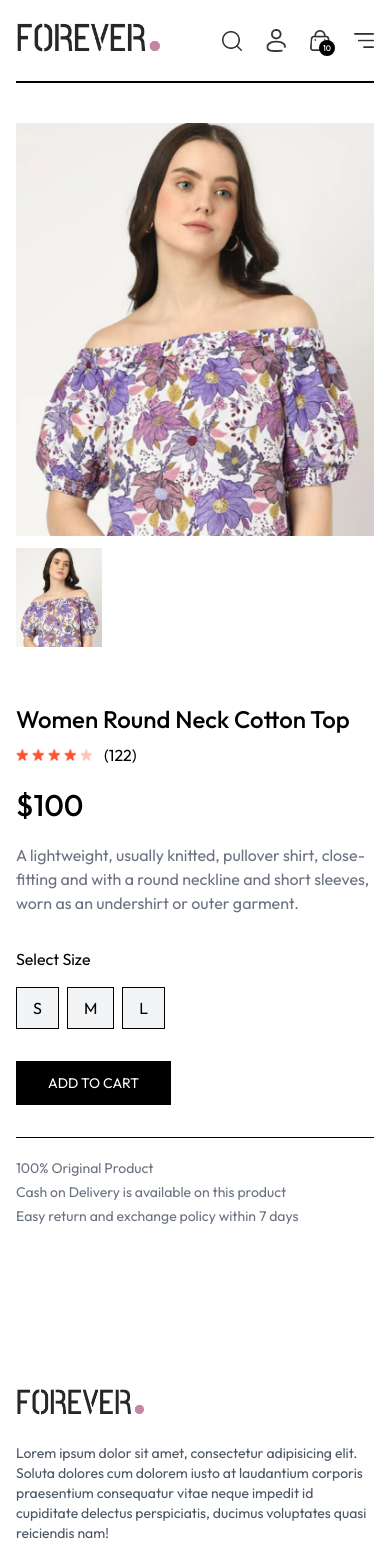
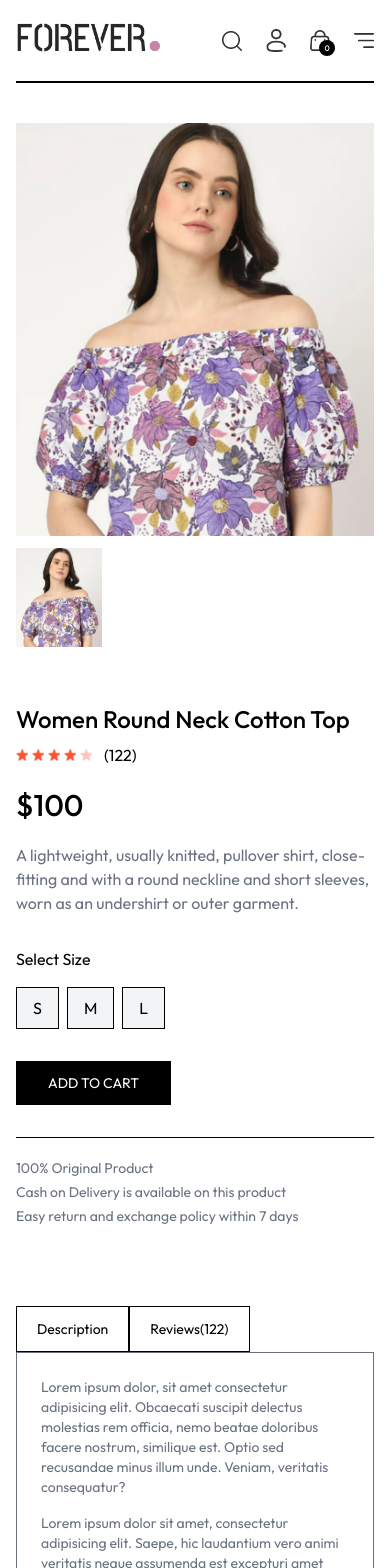
Before and after one commit to HACKER-SOHAM/EcommerceApplication, a React (Vite) app in the folder frontend/: page /product/aaaaa in a window 390 px wide. Shown: the top 1568 px of the page. Built offline with nearby package versions, Linux system fonts and the light colour scheme.

Commit message:
product and cart

```diff
--- a/frontend/src/App.jsx
+++ b/frontend/src/App.jsx
@@ -12,10 +12,15 @@
 import NavBar from './components/navBar'
 import Footer from './components/Footer'
 import SearchBar from './components/SearchBar'
+import { ToastContainer, toast } from 'react-toastify';
+import 'react-toastify/dist/ReactToastify.css';
+
+
 
 const App = () => {
   return (
     <div className='px-4 sm:px-[5vw] md:px-[7vw] lg:px-[9vw]'>
+      <ToastContainer/>
       <NavBar/>
       <SearchBar/>
       <Routes>
--- /dev/null
+++ b/frontend/src/components/RelatedProducts.jsx
@@ -0,0 +1,37 @@
+import React, { useContext, useState } from 'react'
+import { ShopContext } from '../context/ShopContext'
+import { useEffect } from 'react'
+import Title from './Title'
+import ProductItem from './ProductItem'
+
+const RelatedProducts = ({category,subCategory}) => {
+   const {products}=useContext(ShopContext)
+   const [related,setRelated]=useState([])
+   useEffect(()=>{
+    if(products.length>0){
+      let productsCopy=products.slice()
+
+      productsCopy=productsCopy.filter((item)=>category===item.category);
+      productsCopy=productsCopy.filter((item)=>subCategory===item.subCategory);
+
+      setRelated(productsCopy.slice(0,5))
+    }
+
+   },[products])
+  return (
+    <div className='my-24'>
+      <div className='text-center text-3xl py-2'>
+        <Title text1={'RELATED'} text2={'PRODUCTS'}/>
+      </div>
+      <div className='grid grid-cols-2 sm:grid-cols-3 md:grid-cols-4 lg:grid-cols-5 gap-4 gap-y-6'>
+        {
+          related.map((item,index)=>(
+            <ProductItem key={index} id={item._id} name={item.name} price={item.price} image={item.image}/>
+          ))
+        }
+      </div>
+    </div>
+  )
+}
+
+export default RelatedProducts
--- a/frontend/src/components/navBar.jsx
+++ b/frontend/src/components/navBar.jsx
@@ -6,7 +6,7 @@
 
 
 const NavBar = () => {
-  const {setShowSearch}=useContext(ShopContext);
+  const {setShowSearch,getCartCount}=useContext(ShopContext);
   const [visible,setVisible]=useState(false);
 
 
@@ -45,7 +45,7 @@
            </div>
            <Link to='/cart' className='relative'>
             <img src={assets.cart_icon} className='w-5 min-w-5 cursor-pointer' alt=""/>
-        <p className='absolute right-[-5px] bottom-[-5px] w-4 text-center leading-4 bg-black text-white aspect-square rounded-full text-[8px]'>10</p>
+        <p className='absolute right-[-5px] bottom-[-5px] w-4 text-center leading-4 bg-black text-white aspect-square rounded-full text-[8px]'>{getCartCount()}</p>
         </Link>
         <img onClick={()=>setVisible(true)} src={assets.menu_icon} className='w-5 cursor-pointer sm:hidden' alt=""/>
         </div>
--- a/frontend/src/context/ShopContext.jsx
+++ b/frontend/src/context/ShopContext.jsx
@@ -1,6 +1,7 @@
-import { createContext } from "react";
+import { createContext, useEffect } from "react";
 import { useState } from "react";
 import { products } from "../assets/assets/frontend_assets/assets.js";
+import { toast } from "react-toastify";
 
 console.log('ShopContext - Products imported:', products);
 console.log('ShopContext - Products length:', products?.length);
@@ -12,6 +13,46 @@
   const delivery_fee=10;
   const [search,setSearch]=useState('');
   const [showSearch,setShowSearch]=useState(false);
+  const [cartItems,setCartItems]=useState({});
+
+  const addToCart=async(itemId,size)=>{
+    if(!size){
+      toast.error('Please select a size');
+      return;
+    }
+    let cartData=structuredClone(cartItems);
+    if(cartData[itemId]){
+      if(cartData[itemId][size]){
+        cartData[itemId][size]++;
+      }
+      else{
+        cartData[itemId][size]=1;
+      }
+
+  }
+  else{
+    cartData[itemId]={};
+    cartData[itemId][size]=1;
+  }
+  setCartItems(cartData);
+
+}
+const getCartCount=()=>{
+  let totalCount=0;
+  for(const item in cartItems){
+    for( const size in cartItems[item]){
+      try{
+        if(cartItems[item][size]>0){
+          totalCount+=cartItems[item][size];
+        }
+      }
+      catch(error){
+        console.log(error);
+      }
+    }
+  }
+    return totalCount;
+}
 
   const value={
     currency,
@@ -21,6 +62,10 @@
     setSearch,
     showSearch,
     setShowSearch,
+    cartItems,
+    setCartItems,
+    addToCart,
+    getCartCount,
   }
 
   console.log('ShopContext - Value being provided:', value);
--- a/frontend/src/pages/Cart.jsx
+++ b/frontend/src/pages/Cart.jsx
@@ -1,8 +1,55 @@
-import React from 'react'
+import React, { useContext } from 'react'
+import { ShopContext } from '../context/ShopContext'
+import { useState } from 'react'
+import { useEffect } from 'react'
+import Title from '../components/Title'
+import { Link } from 'react-router-dom'
 
 const Cart = () => {
+  const {products,currency,cartItems}=useContext(ShopContext);
+  const [cartData,setCartData]=useState([]);
+
+  useEffect(()=>{
+    const tempData=[];
+    for(const items in cartItems){
+      for(const item in cartItems[items]){
+         if(cartItems[items][item]>0){
+          tempData.push({
+            _id:items,
+            size:item,
+            quantity:cartItems[items][item],
+
+          })
+         }
+      }
+    }
+    setCartData(tempData);
+  },[cartItems])
   return (
-    <div>Cart</div>
+    <div className='border-t pt-14'>
+      <div className='text-2xl mb-3'>
+        <Title text1={'YOUR'} text2={'CART'}/>
+        </div>
+        <div>
+          {
+            cartData.map((item,index)=>{
+              const productData =products.find((product)=>product._id===item._id);
+              return(
+               <div key={index} className='py-4 border-t border-b text-gray-700 grid grid-cols-[4fr_0.5fr_0.5fr] sm:grid-cols-[4fr_2fr_0.5fr] items-center gap-4'>
+                  <div className='flex items-start gap-6'>
+                    <img src={productData.image[0]} alt="" className='w-16 sm:w-20'/>
+                    <div>
+                      <p className='text-xs sm:text-lg font-medium'>{productData.name}</p>
+                    </div>
+
+                  </div>
+               </div>
+              )
+            })
+          }
+        </div>
+
+    </div>
   )
 }
 
--- a/frontend/src/pages/product.jsx
+++ b/frontend/src/pages/product.jsx
@@ -3,13 +3,14 @@
 import { ShopContext } from '../context/ShopContext'
 import { useContext, useState, useEffect } from 'react'
 import { assets } from '../assets/assets/frontend_assets/assets'
+import RelatedProducts from '../components/RelatedProducts'
 const Product = () => {
 const {productId}=useParams();
-const {products,currency}=useContext(ShopContext);
+const {products,currency,addToCart}=useContext(ShopContext);
 const [productData,setProductData]=useState(false);
 const [image,setImage]=useState('');
 const [size,setSize]=useState('');
-
+const [related,setRelated]=useState([]);
 
 
 const fetchProductData=async()=>{
@@ -65,7 +66,7 @@
                 }
               </div>
             </div>
-            <button className='bg-black text-white px-8 py-3 text-sm active:bg-gray-700'>ADD TO CART</button>
+            <button onClick={()=>addToCart(productData._id,size)} className='bg-black text-white px-8 py-3 text-sm active:bg-gray-700'>ADD TO CART</button>
             <hr className='mt-8 sm:w-4/5' />
             <div className='text-sm text-gray-500 mt-5 flex flex-col gap-1'>
               <p>100% Original Product</p>
@@ -74,6 +75,20 @@
             </div>
             </div>
       </div>
+      {/* description */}
+      <div className='mt-20'>
+        <div className='flex'>
+          <p className='border px-5 py-3 text-sm'>Description</p>
+          <p className=' border px-5 py-3 text-sm'>Reviews(122)</p>
+        </div>
+        <div className='flex flex-col gap-4 border px-6 py-6 text-sm text-gray-500'>
+          <p>Lorem ipsum dolor, sit amet consectetur adipisicing elit. Obcaecati suscipit delectus molestias rem officia, nemo beatae doloribus facere nostrum, similique est. Optio sed recusandae minus illum unde. Veniam, veritatis consequatur?</p>
+          <p>Lorem ipsum dolor sit amet, consectetur adipisicing elit. Saepe, hic laudantium vero animi veritatis neque assumenda est excepturi amet deleniti. Labore, ut! Nemo quo doloremque velit tempora aliquam! Nemo, reprehenderit.</p>
+
+        </div>
+      </div>
+      {/*diaplay related products*/}
+      <RelatedProducts category={productData.category} subCategory={productData.subCategory} />
 
     </div>
   ):<div className='opacity-0'></div>
```
